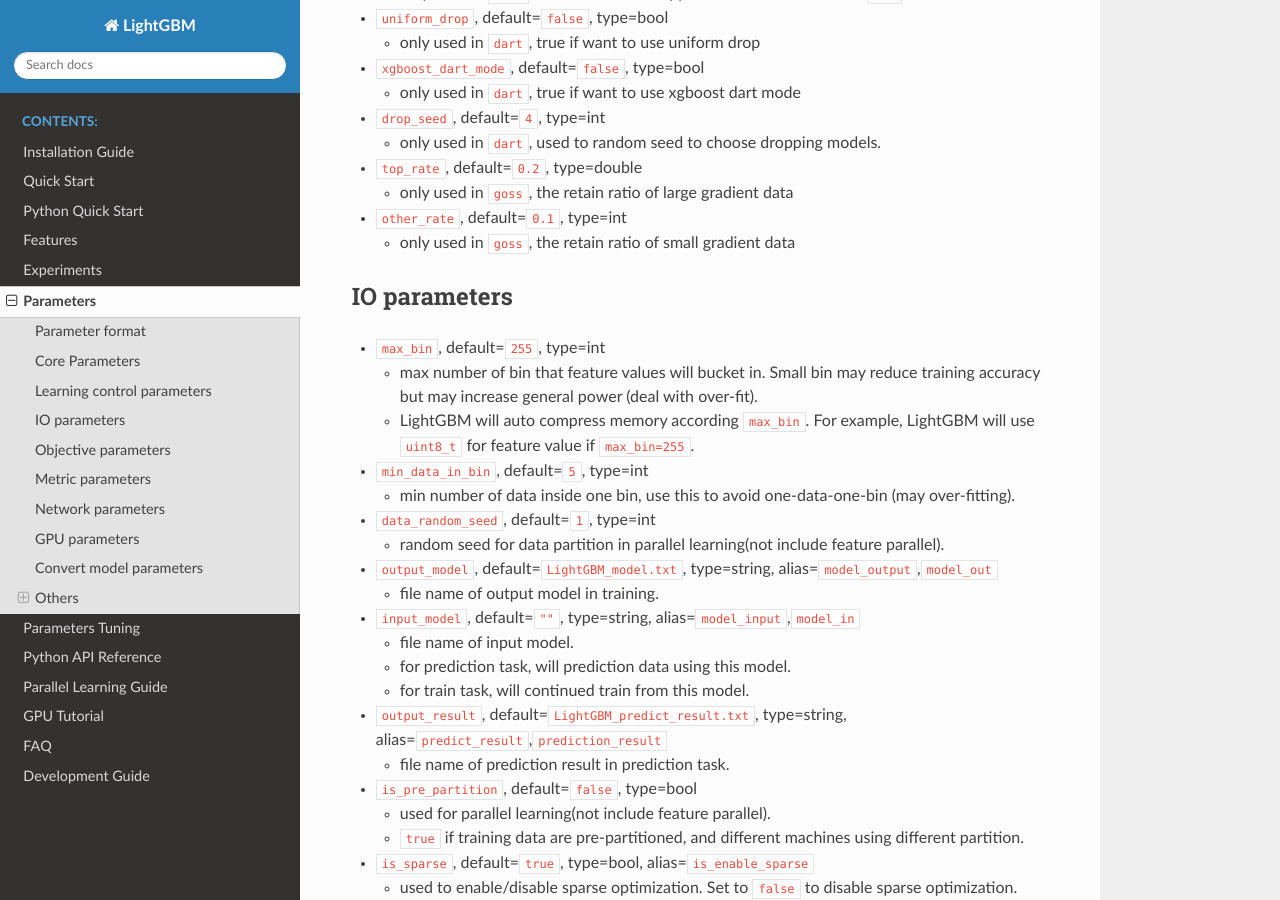
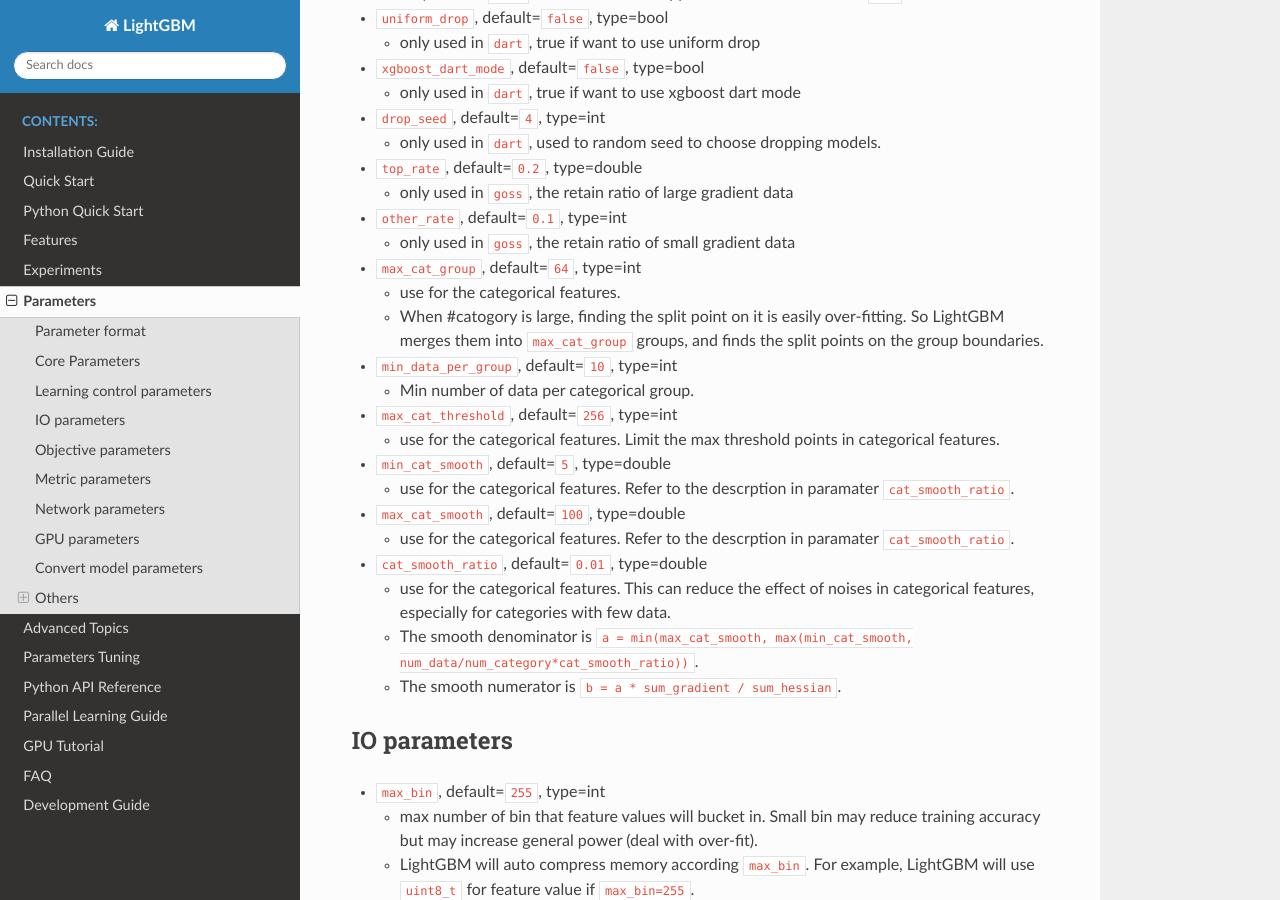
Before and after one commit to microsoft/LightGBM, a Sphinx documentation site: the page built from docs/Parameters.md, in a window 1280 px wide and 900 px high, scrolled down 3662 px. Built offline with Sphinx 7.4.7 and the Read the Docs theme 2.0.0, drawn with Linux system fonts in a browser that asks for light colours; pages that are not in the unit, such as notebooks, are missing from menus; some of the changed text lies outside the part shown.

Commit message:
update documents.

```diff
--- a/docs/Parameters.md
+++ b/docs/Parameters.md
@@ -125,6 +125,21 @@
   * only used in `goss`,  the retain ratio of large gradient data
 * `other_rate`, default=`0.1`, type=int
   * only used in `goss`,  the retain ratio of small gradient data
+* `max_cat_group`, default=`64`, type=int
+  * use for the categorical features.
+  * When #catogory is large, finding the split point on it is easily over-fitting. So LightGBM merges them into `max_cat_group` groups, and finds the split points on the group boundaries.
+* `min_data_per_group`, default=`10`, type=int
+  * Min number of data per categorical group.
+* `max_cat_threshold`, default=`256`, type=int
+  * use for the categorical features. Limit the max threshold points in categorical features.
+* `min_cat_smooth`, default=`5`, type=double
+  * use for the categorical features. Refer to the descrption in paramater `cat_smooth_ratio`.
+* `max_cat_smooth`, default=`100`, type=double
+  * use for the categorical features. Refer to the descrption in paramater `cat_smooth_ratio`.
+* `cat_smooth_ratio`, default=`0.01`, type=double
+  * use for the categorical features. This can reduce the effect of noises in categorical features, especially for categories with few data.
+  * The smooth denominator is `a = min(max_cat_smooth, max(min_cat_smooth, num_data/num_category*cat_smooth_ratio))`.
+  * The smooth numerator  is `b = a * sum_gradient / sum_hessian`.
 
 
 ## IO parameters
@@ -181,7 +196,7 @@
   * specific categorical features
   * Use number for index, e.g. `categorical_feature=0,1,2` means column_0, column_1 and column_2 are categorical features.
   * Add a prefix `name:` for column name, e.g. `categorical_feature=name:c1,c2,c3` means c1, c2 and c3 are categorical features.
-  * Note: Only support categorical with `int` type. Index start from `0`. And it doesn't count the label column.
+  * Note: Only support categorical with `int` type (Note: the negative values will be treated as Missing values). Index start from `0`. And it doesn't count the label column.
 * `predict_raw_score`, default=`false`, type=bool, alias=`raw_score`,`is_predict_raw_score`
   * only used in prediction task
   * Set to `true` will only predict the raw scores.
```
Also changed, not shown: other parts of docs/Parameters.md (+1 -1 lines), README.md (+7 -5 lines), docs/Advanced-Topic.md (added, +34 -0 lines).
